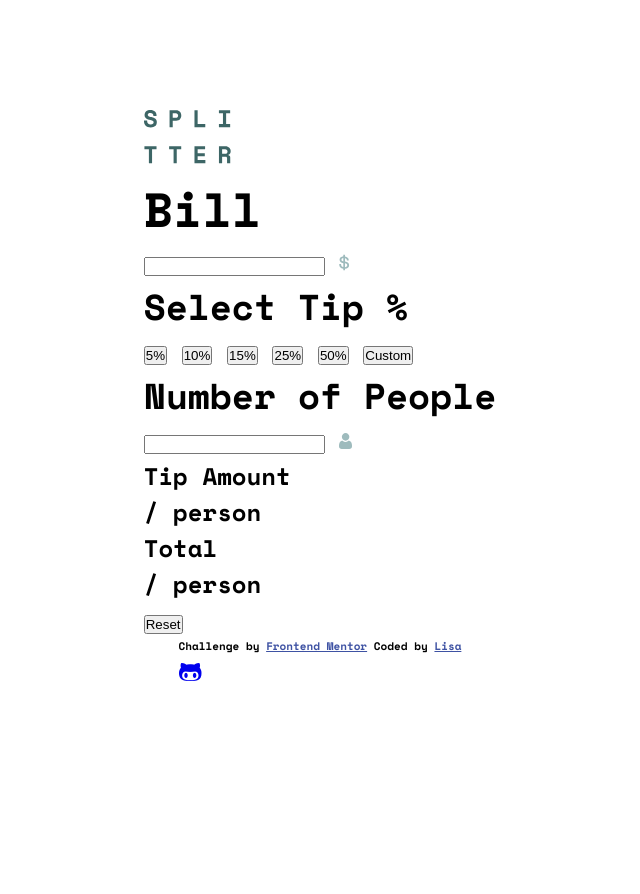
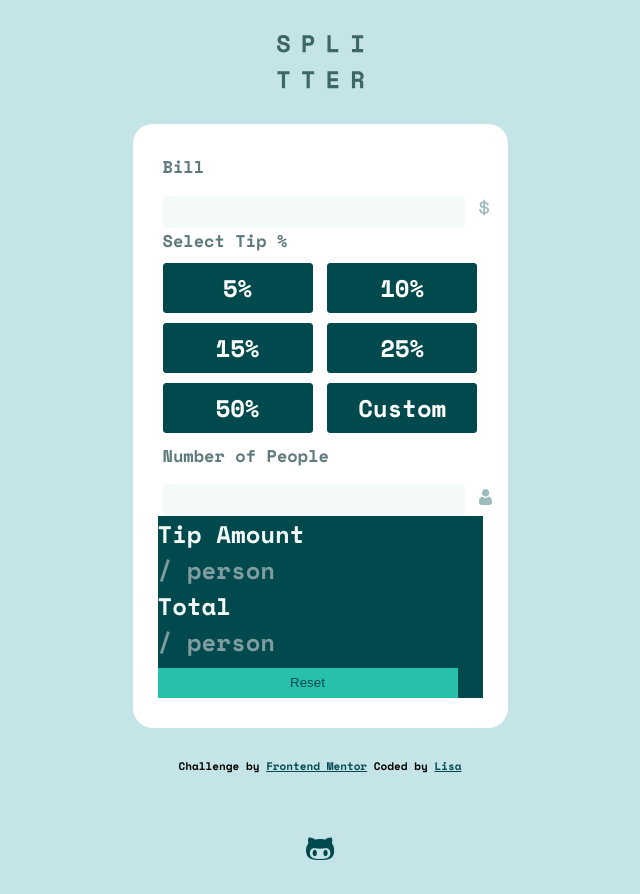
Before and after one commit to CrypticMango/tip-calculator-app, a plain HTML site: page index.html in a window 1280 px wide. Shown: the whole page, without its empty margins (320-960 px from the left). Before the commit the page ends 800 px from the top, so only its background shows below. Drawn offline with nearby package versions, Linux system fonts and the light colour scheme.

Commit message:
basic styling of calculator
-styled percentage buttons
-styled github icon
-centered logo
-styled tip amount section
-added color

```diff
--- a/index.html
+++ b/index.html
@@ -36,10 +36,11 @@
 		<main>
 			<img
 				src="/images/logo.svg"
-				alt="-splitter"
+				alt="logo-splitter"
 				aria-label="logo-splitter"
+        class="logo-splitter"
 			/>
-			<div>
+			<div class="calculator">
 				<form action="#">
 					<label for="bill"><h1>Bill</h1></label>
 					<input type="text" id="bill" name="bill" />
@@ -50,12 +51,14 @@
 					/>
 				</form>
 				<h2>Select Tip %</h2>
+				<div class="percentage-buttons">
           <button>5%</button>
           <button>10%</button>
           <button>15%</button>
           <button>25%</button>
           <button>50%</button>
           <button>Custom</button>
+        </div>
 				<form action="#">
 					<label for="number-of-people">
 						<h2>Number of People</h2></label
@@ -71,12 +74,12 @@
 						aria-label="person"
 					/>
 				</form>
-				<div>
-					<p>Tip Amount</p>
-					<p>/ person</p>
-					<p>Total</p>
-					<p>/ person</p>
-					<button>Reset</button>
+				<div class="totals">
+					<p class="total">Tip Amount</p>
+					<p class="person">/ person</p>
+					<p class="total">Total</p>
+					<p class="person">/ person</p>
+					<button class="reset">Reset</button>
 				</div>
 			</div>
 		</main>
--- a/style.css
+++ b/style.css
@@ -5,9 +5,9 @@
 
 :root {
 	--strong-cyan: hsl(172, 67%, 45%);
-    --very-dark-cyan:  hsl(183, 100%, 15%);
-    --dark-grayish-cyan:hsl(186, 14%, 43%);
-    --grayish-cyan:hsl(184, 14%, 56%);
+	--very-dark-cyan: hsl(183, 100%, 15%);
+	--dark-grayish-cyan: hsl(186, 14%, 43%);
+	--grayish-cyan: hsl(184, 14%, 56%);
 	--light-grayish-cyan: hsl(185, 41%, 84%);
 	--very-light-grayish-cyan: hsl(189, 41%, 97%);
 	--white: hsl(0, 0%, 100%);
@@ -21,13 +21,100 @@ body {
 	margin: 0;
 	min-height: 100vh;
 	font-size: 24px;
-    font-family: 'Space Mono', monospace;
+	font-family: "Space Mono", monospace;
+	background-color: var(--light-grayish-cyan);
+}
+
+h1 {
+	padding-top: 30px;
+}
+
+h1,
+h2 {
+	color: var(--dark-grayish-cyan);
+	font-size: 17px;
+	margin-left: 30px;
+	margin-bottom: 10px;
+}
+
+input[type="text"] {
+	background-color: var(--very-light-grayish-cyan);
+	height: 30px;
+	width: 300px;
+	margin: 0 auto;
+	border: 1px solid var(--very-light-grayish-cyan);
+	border-radius: 3px;
+	margin-left: 30px;
+}
+
+footer {
+    text-align: center;
+}
+
+.logo-splitter {
+	display: block;
+	margin-left: auto;
+	margin-right: auto;
+    margin-top: 35px;
+    margin-bottom: 35px;
+}
+
+.calculator {
+	background-color: white;
+	width: 375px;
+	border-radius: 20px;
+	padding-bottom: 30px;
+}
+
+.percentage-buttons {
+	margin-left: 30px;
+}
+
+.percentage-buttons button {
+	background-color: var(--very-dark-cyan);
+	color: var(--white);
+	font-family: "Space Mono", monospace;
+	border: 1px solid var(--very-dark-cyan);
+	height: 50px;
+	width: 150px;
+	margin-bottom: 10px;
+	border-radius: 3px;
+	font-size: 24px;
+}
+
+.totals {
+	margin: 0px 25px 0px 25px;
+	background-color: var(--very-dark-cyan);
+	color: var(--strong-cyan);
+}
+
+.total {
+	color: var(--very-light-grayish-cyan);
+}
+
+.person {
+	color: var(--grayish-cyan);
+}
+
+.reset {
+	background-color: var(--strong-cyan);
+	width: 300px;
+	height: 30px;
+	border: var(--strong-cyan);
+	color: var(--very-dark-cyan);
 }
 
 .attribution {
 	font-size: 11px;
 	text-align: center;
+    margin: 30px;
 }
 .attribution a {
-	color: hsl(228, 45%, 44%);
+	color: var(--very-dark-cyan);
 }
+
+.fa-brands {
+    font-size: 30px;
+    margin: 30px;
+    color: var(--very-dark-cyan);
+}
```
Lines whose indentation alone changed are shown as unchanged.
